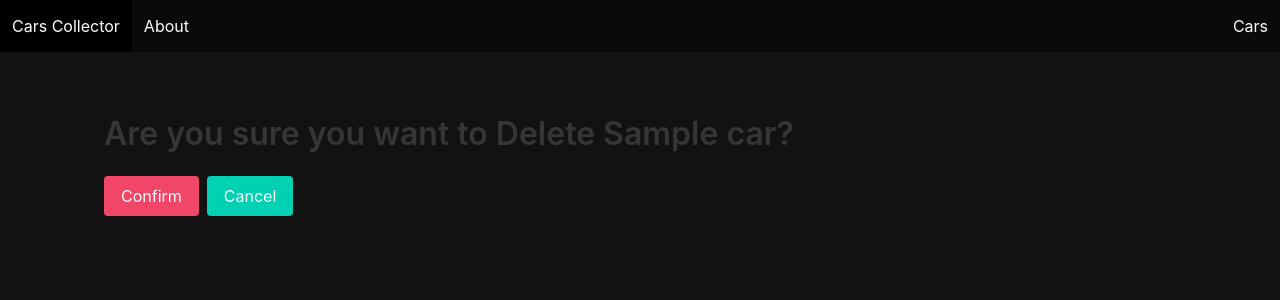
After one commit to jeffreygreenjr/django_cars_collector, a Django app: page /cars/1/delete in a window 1280 px wide. The commit adds this page. Shown: the top 300 px of the page. Run offline with Django 4.2, Linux system fonts and the light colour scheme; tables that the repository leaves empty hold one stand-in row (values such as "Sample post").

Commit message:
Added a delete route for Full CRUD

```diff
--- /dev/null
+++ b/main_app/templates/car_delete_confirmation.html
@@ -0,0 +1,12 @@
+{% extends 'base.html' %} {% block content %}
+<h1 class="title pt-5">Are you sure you want to Delete {{car.name}}?</h1>
+<form method="post">
+    {% csrf_token %}
+    <div class="buttons">
+    <!-- confirm car delete -->
+        <input class="button is-danger" type="submit" value="Confirm" />
+        <!-- Redirect back to detail on cancel -->
+        <a class="button is-primary" href="{% url 'car_detail' car.pk %}">Cancel</a>
+    </div>
+</form>
+{% endblock %}
--- a/main_app/templates/car_list.html
+++ b/main_app/templates/car_list.html
@@ -14,11 +14,11 @@
   </div>
   <!--  This anchor tag will redirect back to car list without a query param -->
   <a class="button is-dark" href="{% url 'car_list' %}">Clear Search</a>
-  <a class="button is-dark" href="{% url 'artist_create' %}">Add Car</a>
+  <a class="button is-dark" href="{% url 'car_create' %}">Add Car</a>
 </form>
 <div class="gallery">
   {% for car in cars %}
-  <a href="">
+  <a href="{% url 'car_detail' car.pk %}">
     <div class="card">
       <div class="card-image">
         <figure class="image is-square">
--- a/main_app/urls.py
+++ b/main_app/urls.py
@@ -6,6 +6,8 @@ urlpatterns = [
     path('', views.Home.as_view(), name="home"),
     path('about/', views.About.as_view(), name="about"),
     path('cars/', views.CarList.as_view(), name="car_list"),
-    path('cars/new/', views.CarCreate.as_view(), name="artist_create"),
-    path('cars/<int:pk>/', views.CarDetail.as_view(), name="car_detail")
+    path('cars/new/', views.CarCreate.as_view(), name="car_create"),
+    path('cars/<int:pk>/', views.CarDetail.as_view(), name="car_detail"),
+    path('cars/<int:pk>/update',views.CarUpdate.as_view(), name="car_update"),
+    path('cars/<int:pk>/delete',views.CarDelete.as_view(), name="car_delete"),
 ]
--- a/main_app/views.py
+++ b/main_app/views.py
@@ -1,10 +1,13 @@
+from django.urls import reverse
+
 from django.shortcuts import render
+from django.http import HttpResponse # <- a class to handle sending a type of response
+
 from django.views import View # <- View class to handle requests
-from django.http import HttpResponse # <- a class to handle sending a type of response
-#...
 from django.views.generic.base import TemplateView
-from django.views.generic.edit import CreateView
+from django.views.generic.edit import CreateView, UpdateView, DeleteView
 from django.views.generic import DetailView
+
 from .models import Car
 
 # Create your views here.
@@ -68,9 +71,24 @@ class CarCreate(CreateView):
     model = Car
     fields = ['name', 'year', 'img']
     template_name = "car_create.html"
-    success_url = "/cars/"
+    def get_success_url(self):
+        return reverse('car_detail', kwargs={'pk': self.object.pk})
 
 
 class CarDetail(DetailView):
     model = Car
     template_name = "car_detail.html"
+
+
+class CarUpdate(UpdateView):
+    model = Car
+    fields = ['name', 'year', 'img']
+    template_name = "car_update.html"
+    def get_success_url(self):
+        return reverse('car_detail', kwargs={'pk': self.object.pk})
+
+
+class CarDelete(DeleteView):
+    model = Car
+    template_name = "car_delete_confirmation.html"
+    success_url = "/cars/"
```
Also changed, not shown: main_app/templates/car_detail.html (+4 -4 lines), main_app/templates/car_update.html (added, +8 -0 lines).
